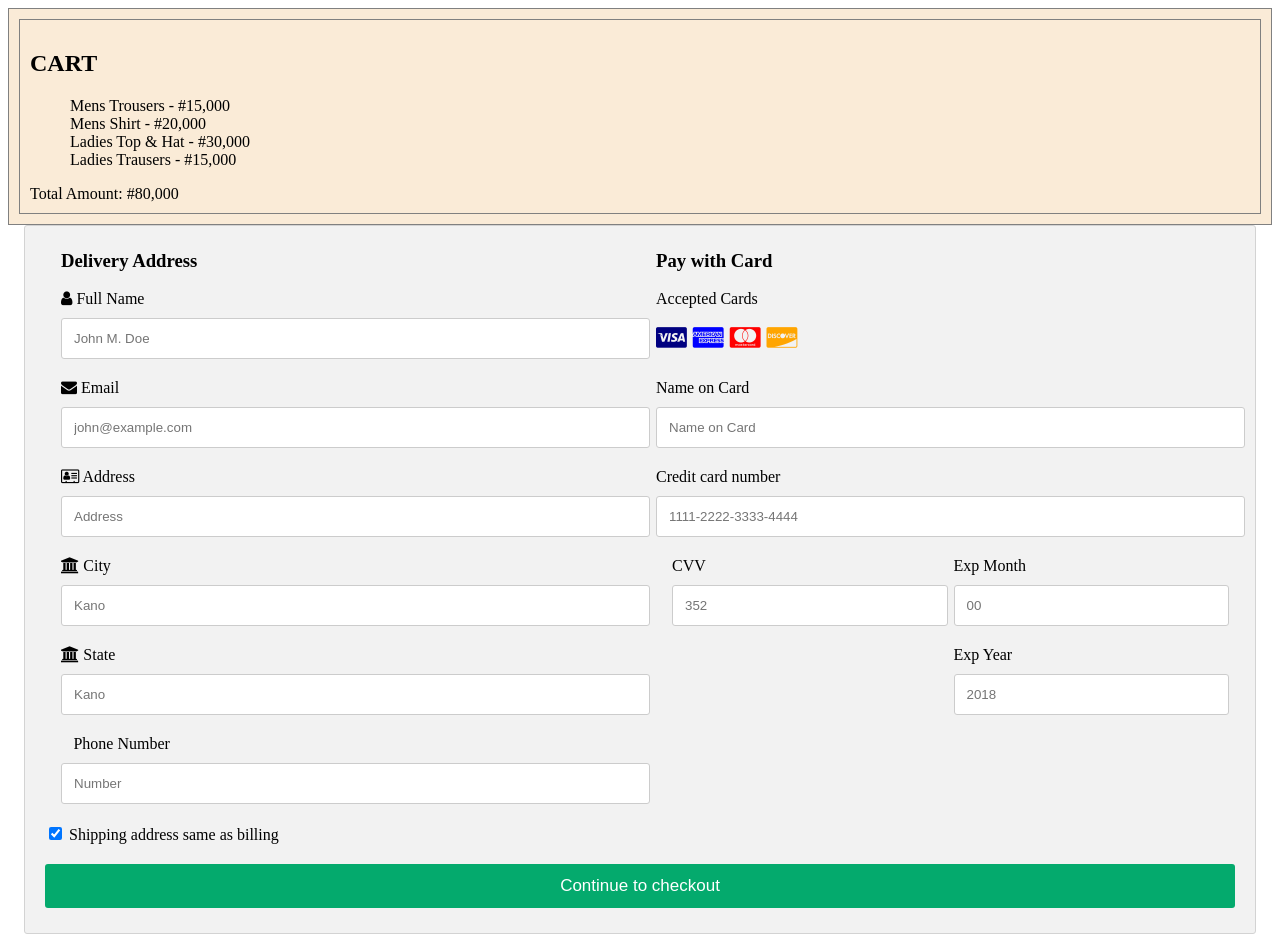
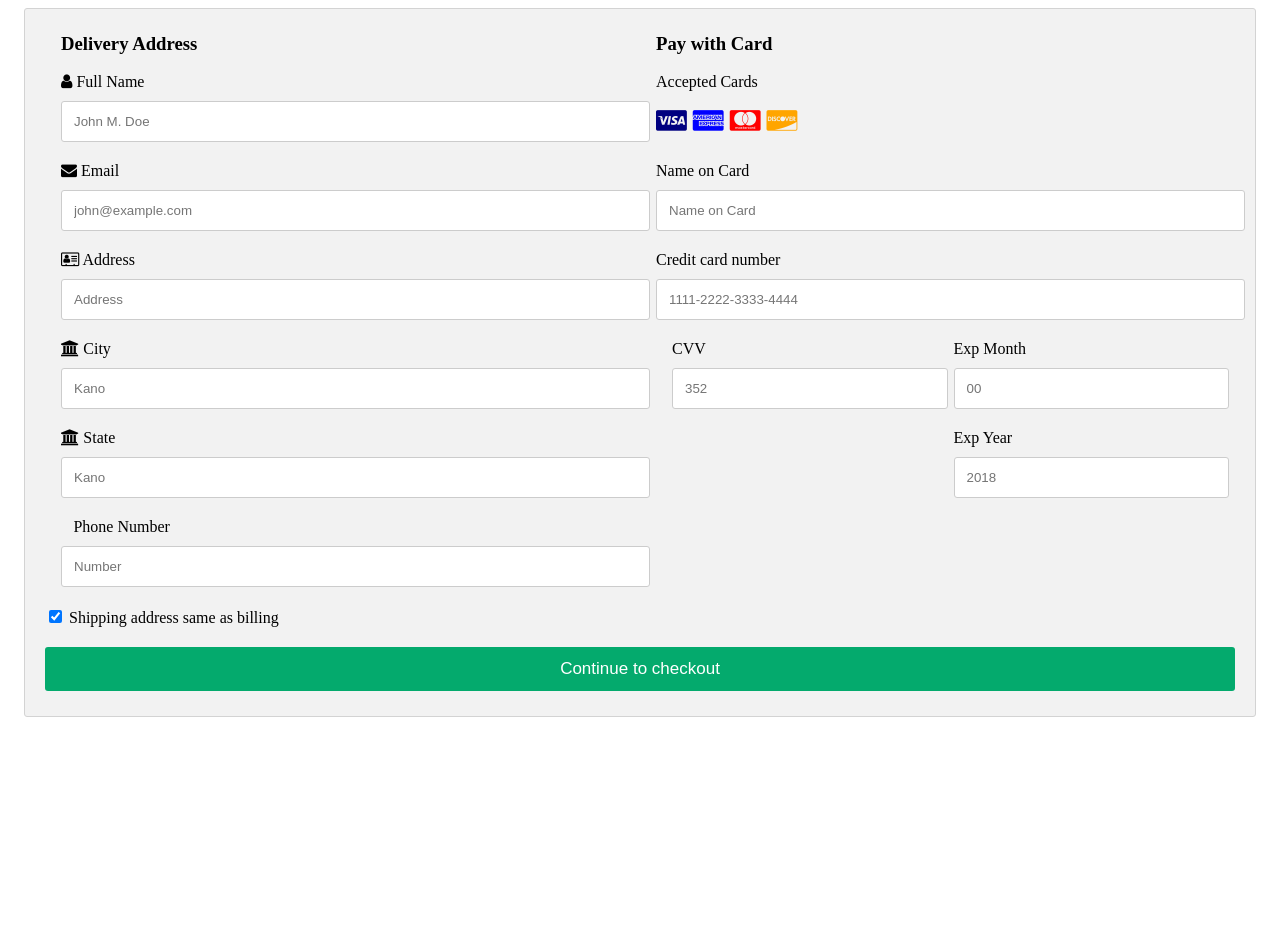
Before and after one commit to hamedullah49/uncleyaks.github.io, a plain HTML site: page checkout.html in a window 1280 px wide. After the commit the page ends 800 px from the top, so only its background shows below. Drawn offline with Linux system fonts and the light colour scheme.

Commit message:
Update checkout.html

```diff
--- a/checkout.html
+++ b/checkout.html
@@ -8,19 +8,6 @@
     <link href="https://fonts.googleapis.com/css2?family=Poppins:wght@300;400;500;600;700&display=swap rel=stylesheet">
     <link rel="stylesheet" href="https://stackpath.bootstrapcdn.com/font-awesome/4.7.0/css/font-awesome.min.css">
 
-    <form method="get" action="CART.html">
-        <aside>
-            <aside>
-                <h2 class="title">CART </h2>
-                <ul id="cart">Mens Trousers - #15,000<br>
-Mens Shirt - #20,000<br>
-Ladies Top & Hat - #30,000<br>
-Ladies Trausers - #15,000</ul>
-                <div id="total">Total Amount: #80,000</div>
-
-            </aside>
-        </aside>
-    </form>
 </head>
  <body>
 
```
